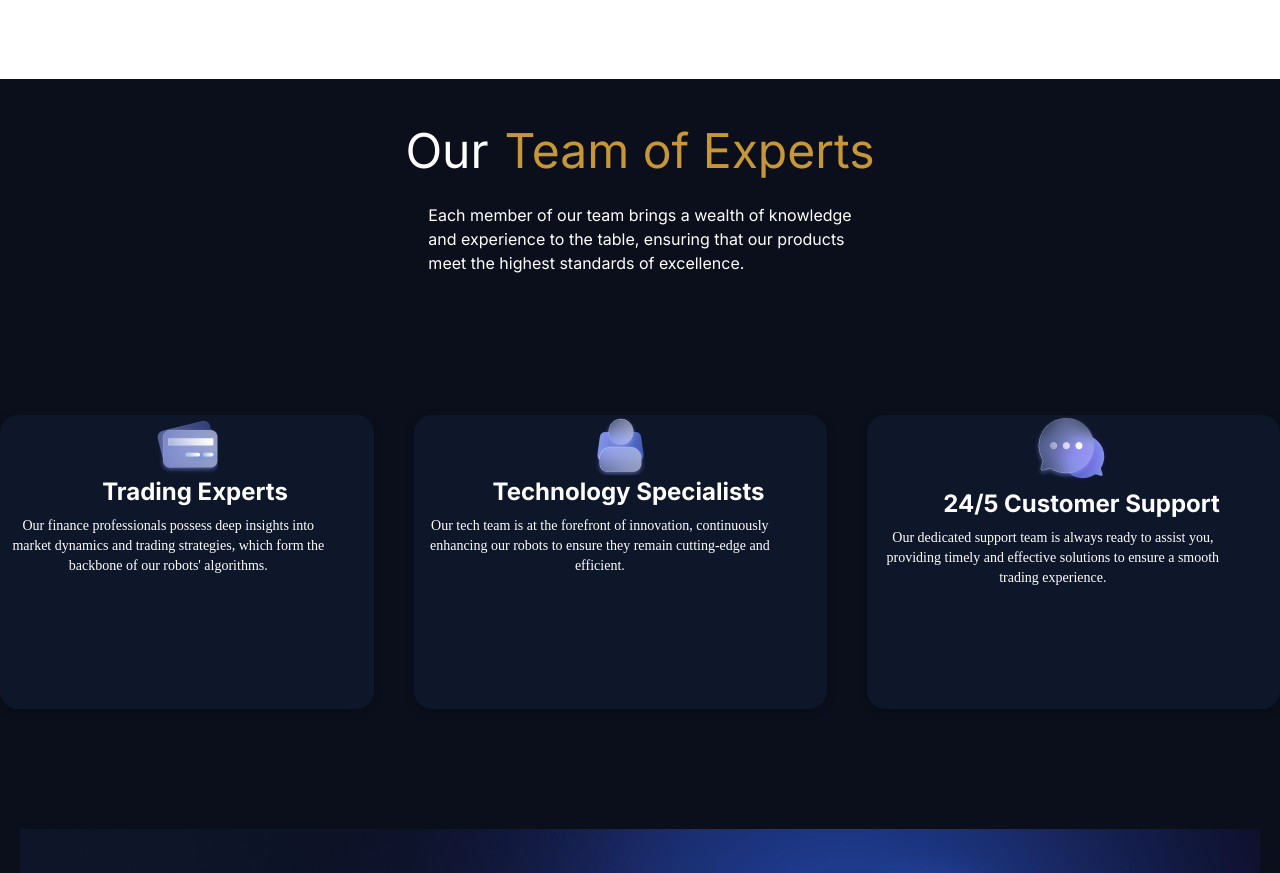
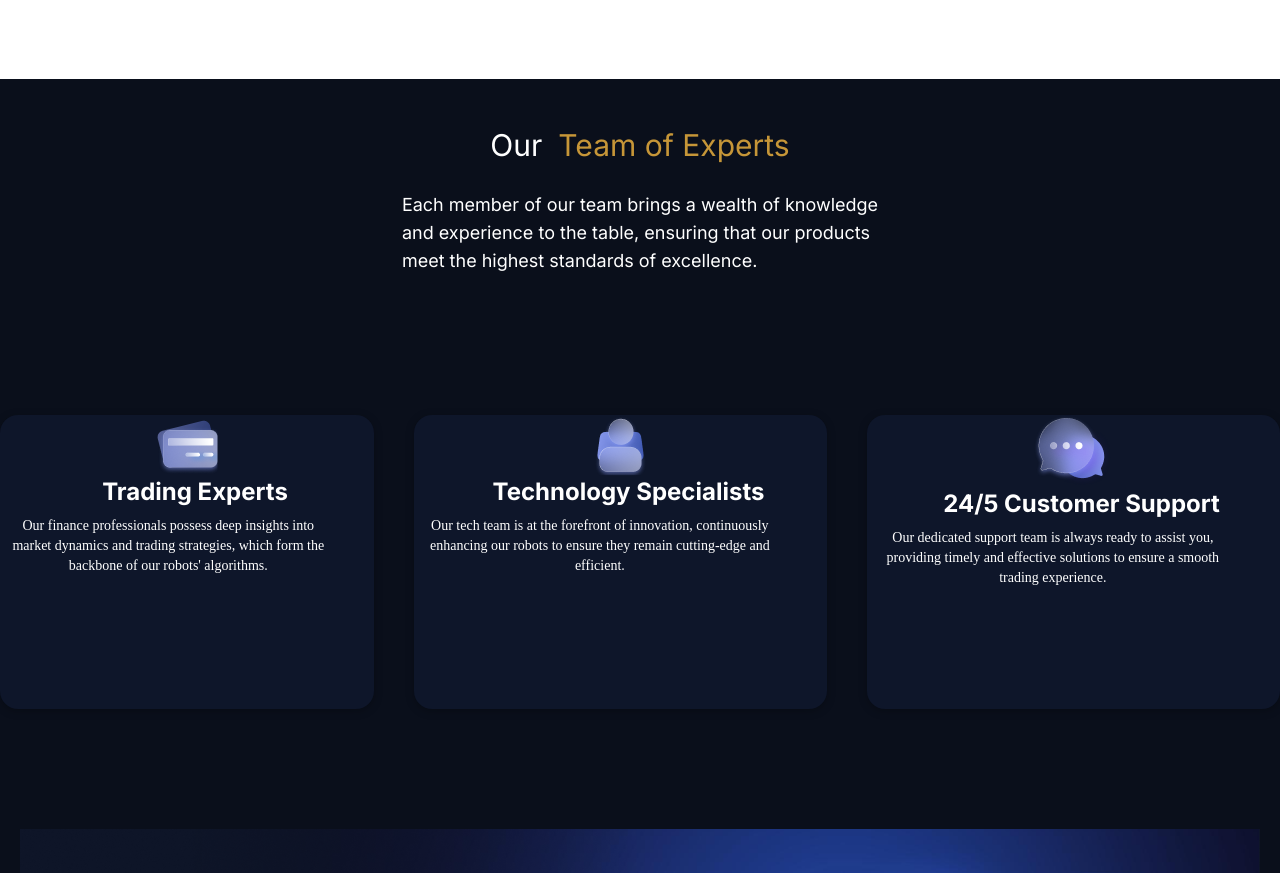
Before and after one commit to dragoljub123/goldexpert, a Next.js app: page /AboutUS in a window 1280 px wide. Shown: the part 1418-2291 px from the top of the page. Built offline with nearby package versions, Linux system fonts and the light colour scheme.

Commit message:
text-promena

```diff
--- a/app/AboutUS/page.tsx
+++ b/app/AboutUS/page.tsx
@@ -105,11 +105,11 @@ export default function AboutUS() {
         <div className="  flex flex-col  justify-between items-center  ">
           <div className=" my-10 w-fit  flex flex-col  justify-between items-center">
             <div className="flex">
-              <h2 className="text-5xl p-2 text-white ">Our </h2>
-              <h2 className="zlatnozuta text-5xl p-2">Team of Experts</h2>
+              <h2 className="text-3xl p-2 text-white ">Our </h2>
+              <h2 className="zlatnozuta text-3xl p-2">Team of Experts</h2>
             </div>
 
-            <p className=" text-white my-5">
+            <p className=" text-white my-5 text-sm lg:text-lg">
               Each member of our team brings a wealth of knowledge <br></br> and
               experience to the table, ensuring that our products<br></br> meet
               the highest standards of excellence.
```
